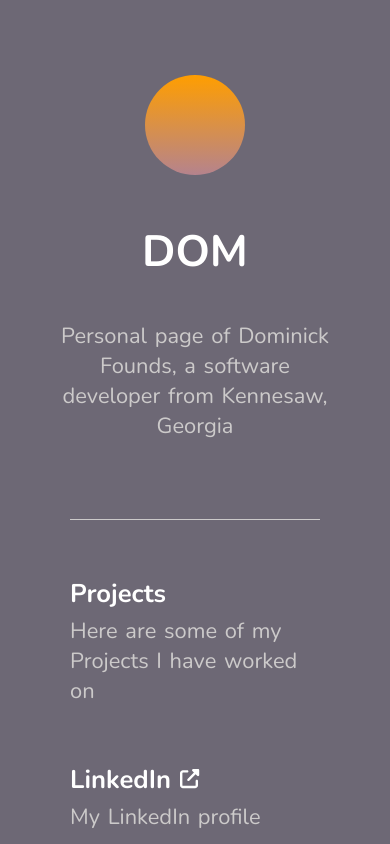
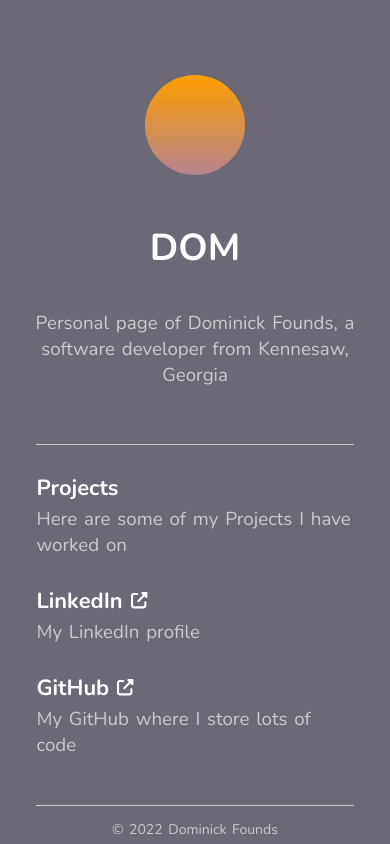
Before and after one commit to DomJF45/Dom-Portfolio, a Next.js app: page / in a window 390 px wide. Shown: the top 844 px of the page. Built offline with nearby package versions, Linux system fonts and the light colour scheme.

Commit message:
fixed styling issues

```diff
--- a/styles/Footer.module.css
+++ b/styles/Footer.module.css
@@ -27,6 +27,7 @@
 
 @media screen and (max-width: 1050px) {
   .line {
-    width: 90%;
+    width: 95%;
+    margin-top: 1rem;
   }
 }
--- a/styles/Header.module.css
+++ b/styles/Header.module.css
@@ -79,11 +79,19 @@
   margin: 0;
 }
 
-@media screen and (max-width: 1050px) {
+@media screen and (max-width: 1100px) {
   .line {
-    width: 90%;
+    width: 95%;
+    margin-top: 2rem;
   }
   .contentContainer {
-    width: 90%;
+    width: 95%;
+  }
+  .content h3 {
+    margin-top: 1.5rem;
+    margin-bottom: .15rem;
+    padding: 0;
+    margin-left: 0;
+    margin-right: 0;
   }
 }
--- a/styles/Layout.module.css
+++ b/styles/Layout.module.css
@@ -10,6 +10,8 @@
 
 @media screen and (max-width: 950px) {
   .container {
-    margin: 3rem;
+    margin: 1.5rem;
+    font-size: 1rem;
   }
+
 }
```
